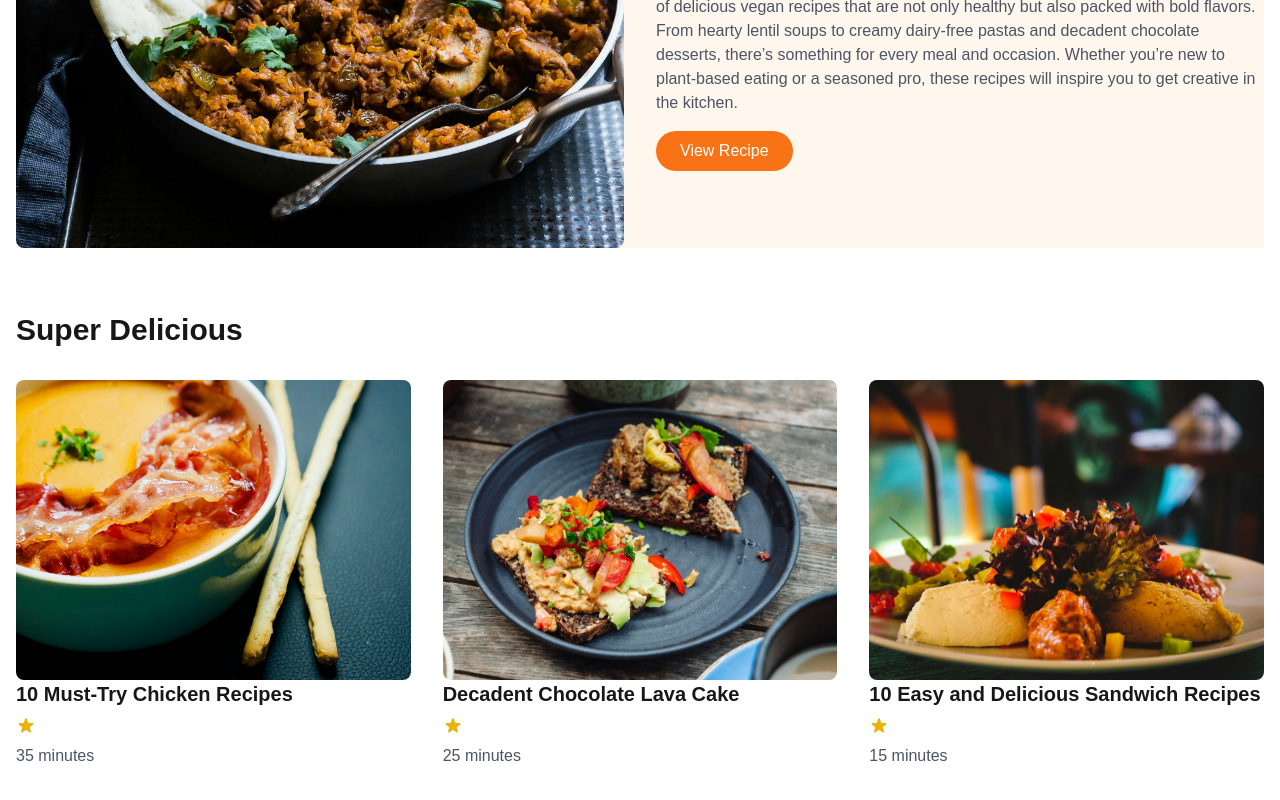
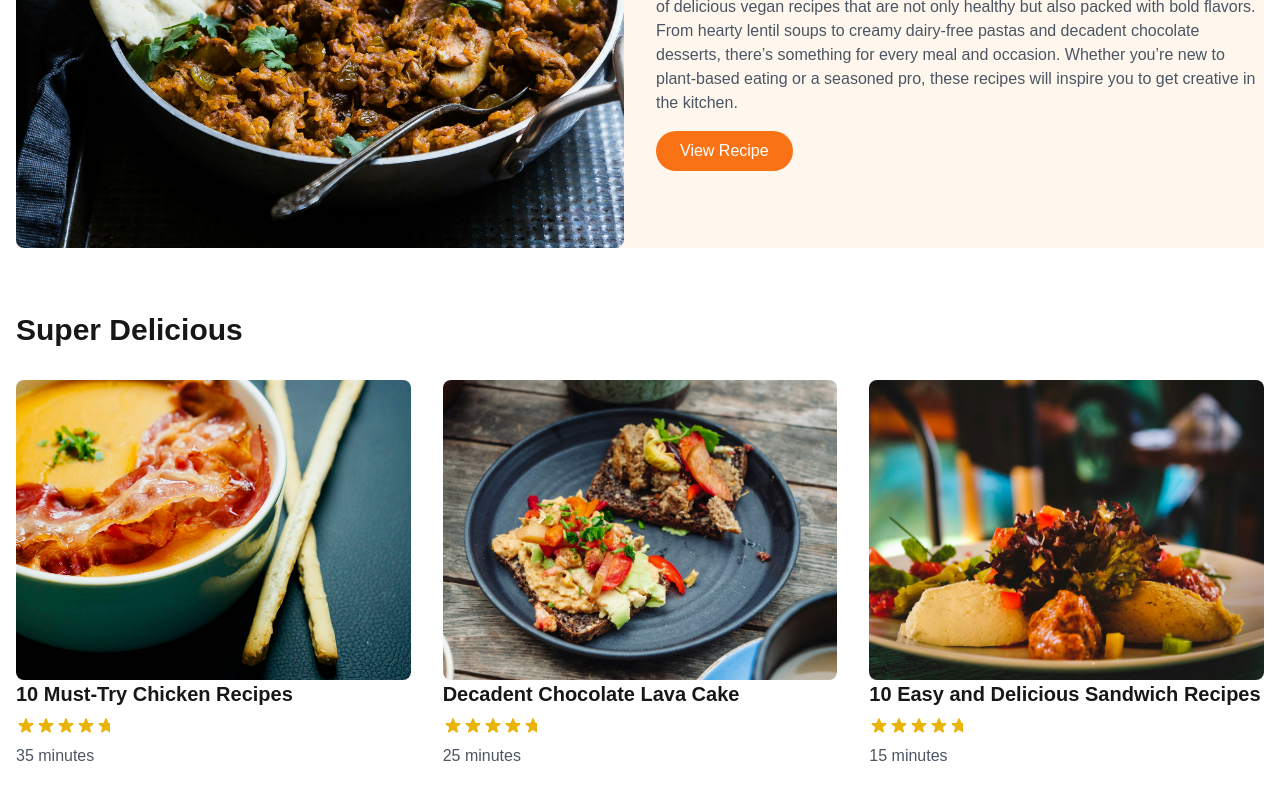
Before and after one commit to reznuhasan/recipe-application-nextjs, a Next.js app: page / in a window 1280 px wide. Shown: the part 302-1102 px from the top of the page. Built offline with nearby package versions, Linux system fonts and the light colour scheme.

Commit message:
rating part make dynamic done

```diff
--- /dev/null
+++ b/app/components/dynamicRating.jsx
@@ -0,0 +1,20 @@
+
+export default function DynamicRating({value}) {
+    console.log(value)
+    const offsetColor=value*10;
+    const offsetTransparent=100-offsetColor;
+    return (
+        <svg xmlns="http://www.w3.org/2000/svg" className="h-5 w-5 text-yellow-500" viewBox="0 0 20 20" fill="currentColor" >
+             <defs>
+                <linearGradient id="halfColor" x1="0%" y1="0%" x2="100%" y2="0%">
+                    <stop offset={`${parseInt(offsetColor)}%`} stopColor="currentColor" />
+                    <stop offset={`${parseInt(offsetTransparent)}%`} stopColor="transparent" />
+                </linearGradient>
+            </defs>
+            <path
+                d="M9.049 2.927c.3-.921 1.603-.921 1.902 0l1.07 3.292a1 1 0 00.95.69h3.462c.969 0 1.371 1.24.588 1.81l-2.8 2.034a1 1 0 00-.364 1.118l1.07 3.292c.3.921-.755 1.688-1.54 1.118l-2.8-2.034a1 1 0 00-1.175 0l-2.8 2.034c-.784.57-1.838-.197-1.539-1.118l1.07-3.292a1 1 0 00-.364-1.118L2.98 8.72c-.783-.57-.38-1.81.588-1.81h3.461a1 1 0 00.951-.69l1.07-3.292z"
+                fill="url(#halfColor)"
+                 />
+        </svg>
+    )
+}
--- /dev/null
+++ b/app/components/fullRating.jsx
@@ -0,0 +1,11 @@
+
+export default function FullRating() {
+    return (
+        <svg xmlns="http://www.w3.org/2000/svg" className="h-5 w-5 text-yellow-500" viewBox="0 0 20 20" fill="currentColor" >
+
+            <path
+                d="M9.049 2.927c.3-.921 1.603-.921 1.902 0l1.07 3.292a1 1 0 00.95.69h3.462c.969 0 1.371 1.24.588 1.81l-2.8 2.034a1 1 0 00-.364 1.118l1.07 3.292c.3.921-.755 1.688-1.54 1.118l-2.8-2.034a1 1 0 00-1.175 0l-2.8 2.034c-.784.57-1.838-.197-1.539-1.118l1.07-3.292a1 1 0 00-.364-1.118L2.98 8.72c-.783-.57-.38-1.81.588-1.81h3.461a1 1 0 00.951-.69l1.07-3.292z"
+                 />
+        </svg>
+    )
+}
--- a/app/components/rating.jsx
+++ /dev/null
@@ -1,9 +0,0 @@
-
-export default function Rating() {
-    return (
-        <svg xmlns="http://www.w3.org/2000/svg" className="h-5 w-5" viewBox="0 0 20 20" fill="currentColor">
-            <path
-                d="M9.049 2.927c.3-.921 1.603-.921 1.902 0l1.07 3.292a1 1 0 00.95.69h3.462c.969 0 1.371 1.24.588 1.81l-2.8 2.034a1 1 0 00-.364 1.118l1.07 3.292c.3.921-.755 1.688-1.54 1.118l-2.8-2.034a1 1 0 00-1.175 0l-2.8 2.034c-.784.57-1.838-.197-1.539-1.118l1.07-3.292a1 1 0 00-.364-1.118L2.98 8.72c-.783-.57-.38-1.81.588-1.81h3.461a1 1 0 00.951-.69l1.07-3.292z" />
-        </svg>
-    )
-}
--- a/app/components/superItems.jsx
+++ b/app/components/superItems.jsx
@@ -1,9 +1,13 @@
 import Image from "next/image"
-import Rating from "./rating"
+import Rating from "./fullRating"
+import FullRating from "./fullRating";
+import DynamicRating from "./dynamicRating";
 
 export default function SuperItems({ item }) {
     const { cooking_time, rating, thumbnail, title } = item
-    // const ratings=Array.fill(rating)
+    const {average_rating}=rating;
+    const fullRatingValue=Math.floor(average_rating);
+    const emptyRating=(average_rating-fullRatingValue)*10;
     return (
         <div>
             <Image
@@ -15,7 +19,8 @@
             />
             <h3 className="text-xl font-semibold mb-2">{title}</h3>
             <div className="flex items-center text-yellow-500 mb-2">
-                <Rating />
+                {[...Array(fullRatingValue)].map((_,index)=><FullRating key={index}/>)}
+                {<DynamicRating value={emptyRating}/>}
             </div>
             <p className="text-gray-600">{cooking_time}</p>
         </div>
```
